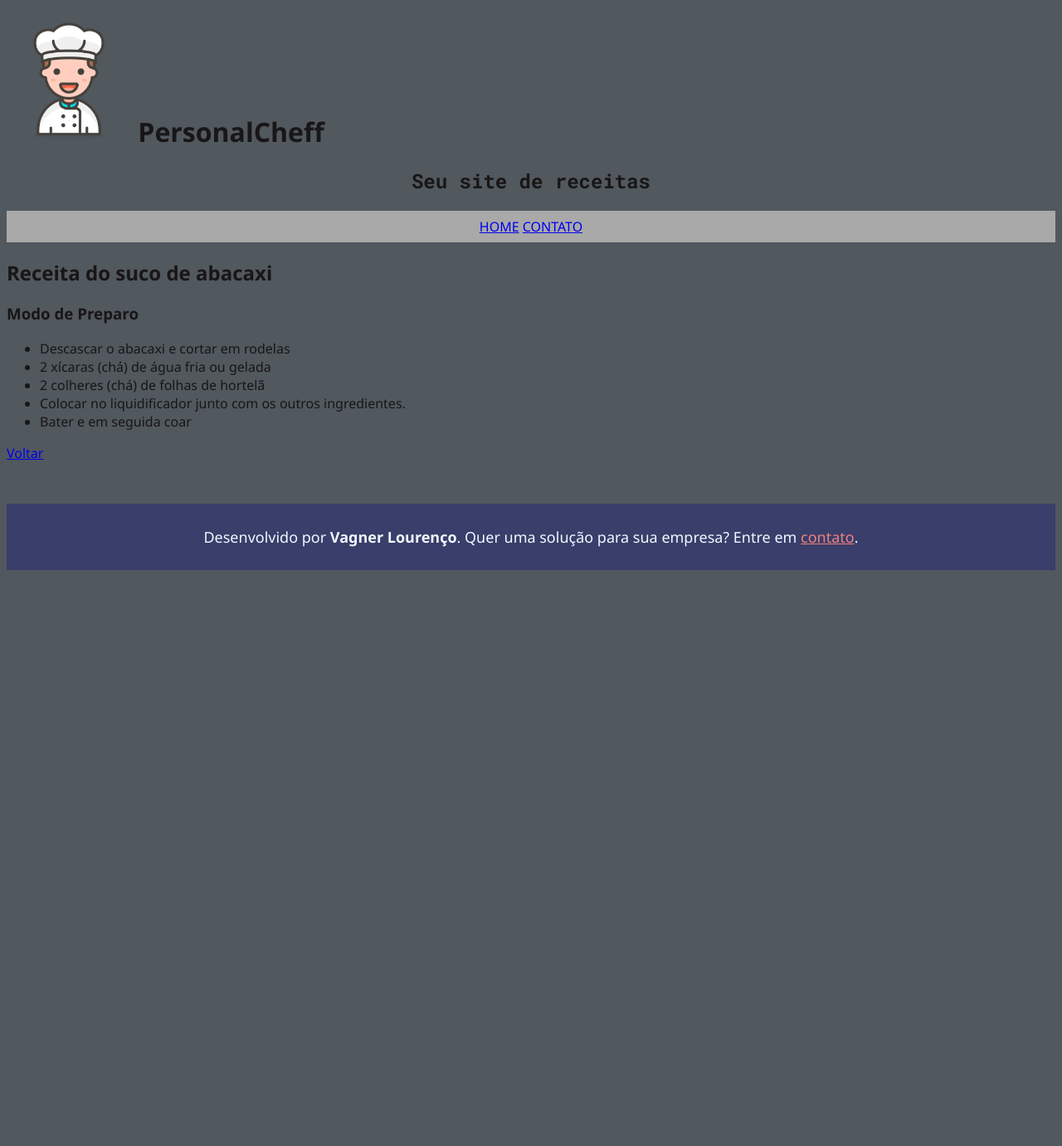
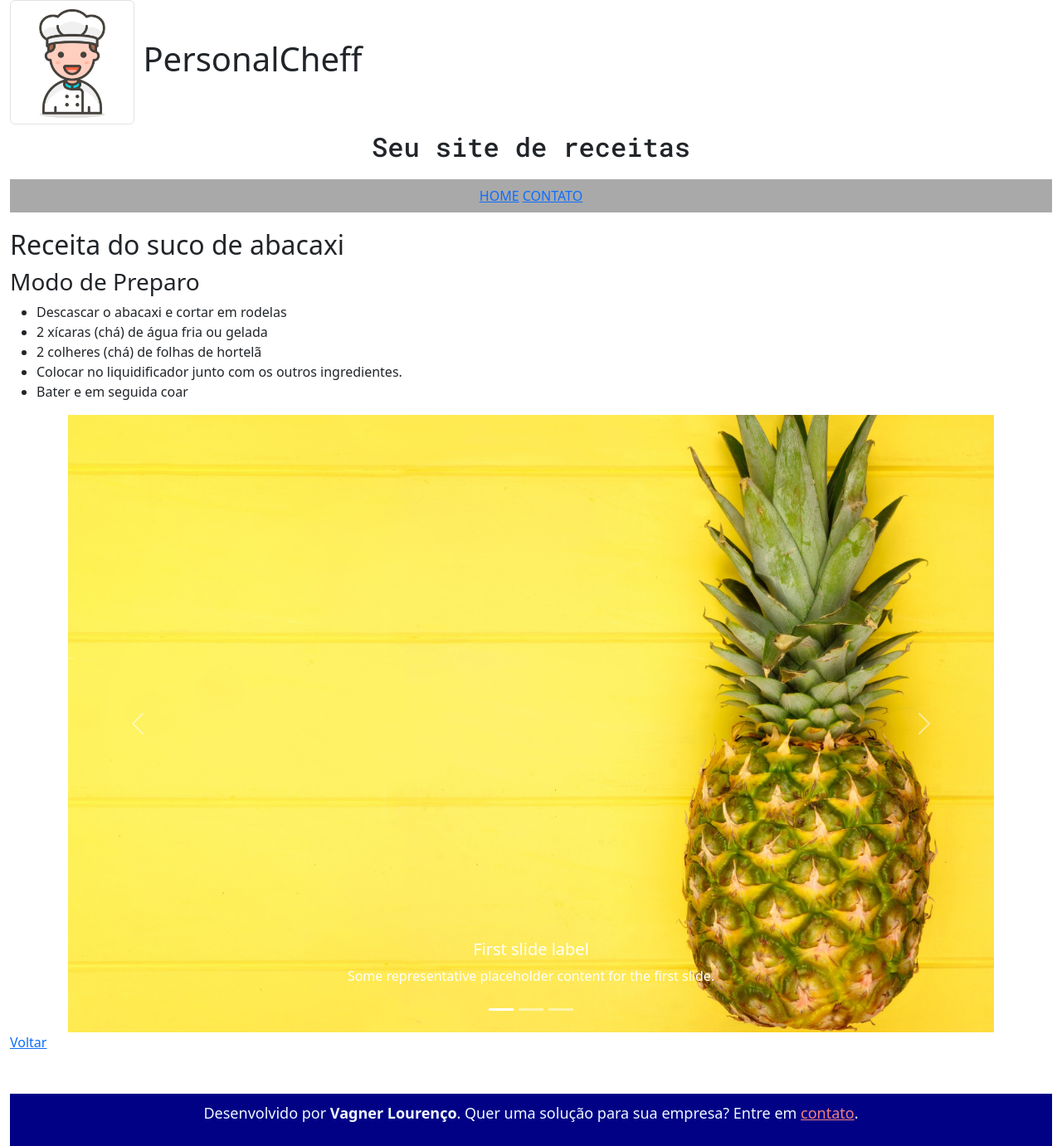
Before and after one commit to VagnerSenac/PersonalCheff, a Django app: page /sucodeabacaxi in a window 1280 px wide. Shown: the whole page at 83% size. Before the commit the page ends 687 px from the top, so only its background shows below. Run offline with Django 3.2, Linux system fonts and the light colour scheme.

Commit message:
atualização 24-09

```diff
--- a/PersonalCheffProj/PersonalCheffProj/static/estilos.css
+++ b/PersonalCheffProj/PersonalCheffProj/static/estilos.css
@@ -30,7 +30,7 @@ th{
 }
 footer{
     text-align: center;
-    background-color: rgba(1, 1, 134, 0.301);
+    background-color: rgb(1, 1, 134);
     color:aliceblue;
     font-size: 18px;
     padding: 10px;
--- a/PersonalCheffProj/receitas/templates/base.html
+++ b/PersonalCheffProj/receitas/templates/base.html
@@ -7,11 +7,15 @@
     <meta name="viewport" content="width=device-width, initial-scale=1.0">
     <link rel="stylesheet" href="{% static 'estilos.css' %}">
     <link rel="shortcut icon" href="{% static 'logo.png' %}" type="image/x-icon">
+    <link href="https://cdn.jsdelivr.net/npm/bootstrap@5.2.1/dist/css/bootstrap.min.css" rel="stylesheet" integrity="sha384-iYQeCzEYFbKjA/T2uDLTpkwGzCiq6soy8tYaI1GyVh/UjpbCx/TYkiZhlZB6+fzT" crossorigin="anonymous">
+
     <title>PersonalCheff</title>
 </head>
 <body>
+    <main class="container-fluid">
     {% block content %}
 
     {% endblock %}
+</main>
 </body>
 </html>
--- a/PersonalCheffProj/receitas/templates/partials/header.html
+++ b/PersonalCheffProj/receitas/templates/partials/header.html
@@ -1,6 +1,6 @@
 {% load static %}
 <h1>
-    <img src="{% static 'logo.png' %}" class="imagem-logo">
+    <img src="{% static 'logo.png' %}" class="img-thumbnail imagem-logo">
     PersonalCheff
     </h1>
 <h2 class="subtitulo">Seu site de receitas</h2>
--- a/PersonalCheffProj/receitas/templates/sucodeabacaxi.html
+++ b/PersonalCheffProj/receitas/templates/sucodeabacaxi.html
@@ -13,8 +13,51 @@
         <li>Colocar no liquidificador junto com os outros ingredientes.</li>
         <li>Bater e em seguida coar</li>
    </ul>
+   <div class="container">
+   <div id="carouselExampleCaptions" class="carousel slide" data-bs-ride="false">
+     <div class="carousel-indicators">
+       <button type="button" data-bs-target="#carouselExampleCaptions" data-bs-slide-to="0" class="active" aria-current="true" aria-label="Slide 1"></button>
+       <button type="button" data-bs-target="#carouselExampleCaptions" data-bs-slide-to="1" aria-label="Slide 2"></button>
+       <button type="button" data-bs-target="#carouselExampleCaptions" data-bs-slide-to="2" aria-label="Slide 3"></button>
+     </div>
+     <div class="carousel-inner">
+       <div class="carousel-item active">
+         <img src="{% static 'abacaxi03.jpeg' %}" class="d-block w-100" alt="...">
+         <div class="carousel-caption d-none d-md-block">
+           <h5>First slide label</h5>
+           <p>Some representative placeholder content for the first slide.</p>
+         </div>
+       </div>
+       <div class="carousel-item">
+         <img src="{% static 'abacaxi02.jpeg' %}" class="d-block w-100" alt="...">
+         <div class="carousel-caption d-none d-md-block">
+           <h5>Second slide label</h5>
+           <p>Some representative placeholder content for the second slide.</p>
+         </div>
+       </div>
+       <div class="carousel-item">
+         <img src="{% static 'abacaxi01.jpeg' %}" class="d-block w-100" alt="...">
+         <div class="carousel-caption d-none d-md-block">
+           <h5>Third slide label</h5>
+           <p>Some representative placeholder content for the third slide.</p>
+         </div>
+       </div>
+     </div>
+     <button class="carousel-control-prev" type="button" data-bs-target="#carouselExampleCaptions" data-bs-slide="prev">
+       <span class="carousel-control-prev-icon" aria-hidden="true"></span>
+       <span class="visually-hidden">Previous</span>
+     </button>
+     <button class="carousel-control-next" type="button" data-bs-target="#carouselExampleCaptions" data-bs-slide="next">
+       <span class="carousel-control-next-icon" aria-hidden="true"></span>
+       <span class="visually-hidden">Next</span>
+     </button>
+   </div>
+</div>
+
+
    <p>
         <a href="{% url 'index' %}">Voltar</a>
    </p>
+   <script src="https://cdn.jsdelivr.net/npm/bootstrap@5.2.1/dist/js/bootstrap.bundle.min.js" integrity="sha384-u1OknCvxWvY5kfmNBILK2hRnQC3Pr17a+RTT6rIHI7NnikvbZlHgTPOOmMi466C8" crossorigin="anonymous"></script>
 {% include 'partials/footer.html' %}
 {% endblock %}
--- a/PersonalCheffProj/receitas/views.py
+++ b/PersonalCheffProj/receitas/views.py
@@ -2,7 +2,17 @@ from django.shortcuts import render
 
 
 def index(request):
-    return render(request, 'index.html')
+    receitas={
+        1:'Suco de Maçã',
+        2:'Suco de Laranja',
+        3:'Suco de Limão',
+        4:'Suco de Abacaxi',
+        5:'Suco de Melancia'
+    }
+    dados = {
+        'lista_receitas': receitas
+    }
+    return render(request, 'index.html',dados)
 
 def sucodelaranja(request):
     return render(request, 'sucodelaranja.html')
```
Also changed, not shown: PersonalCheffProj/receitas/templates/index.html (+7 -30 lines), PersonalCheffProj/static/estilos.css (+9 -1 lines), PersonalCheffProj/PersonalCheffProj/static/abacaxi01.jpeg (added), PersonalCheffProj/PersonalCheffProj/static/abacaxi02.jpeg (added), PersonalCheffProj/PersonalCheffProj/static/abacaxi03.jpeg (added), README.md.
